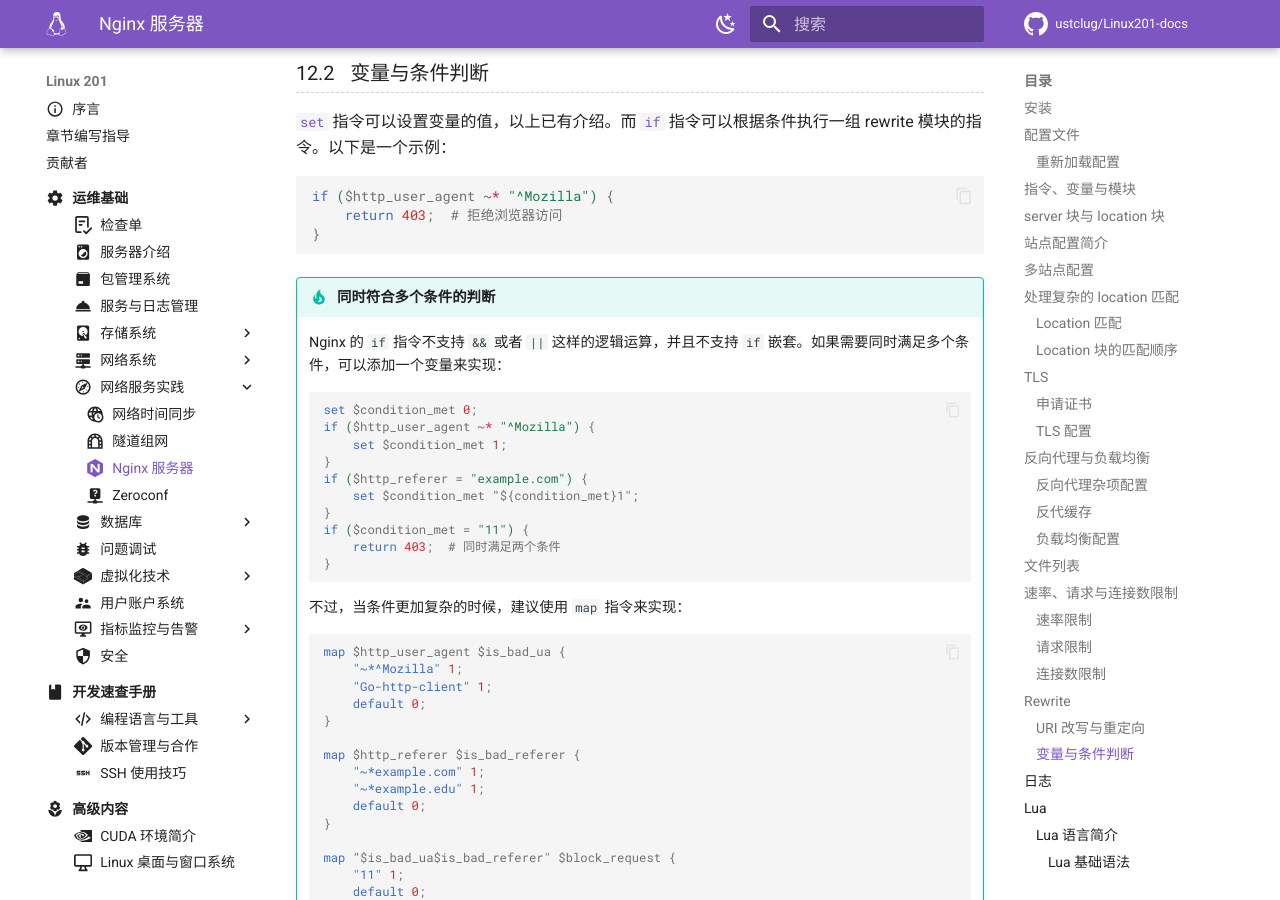
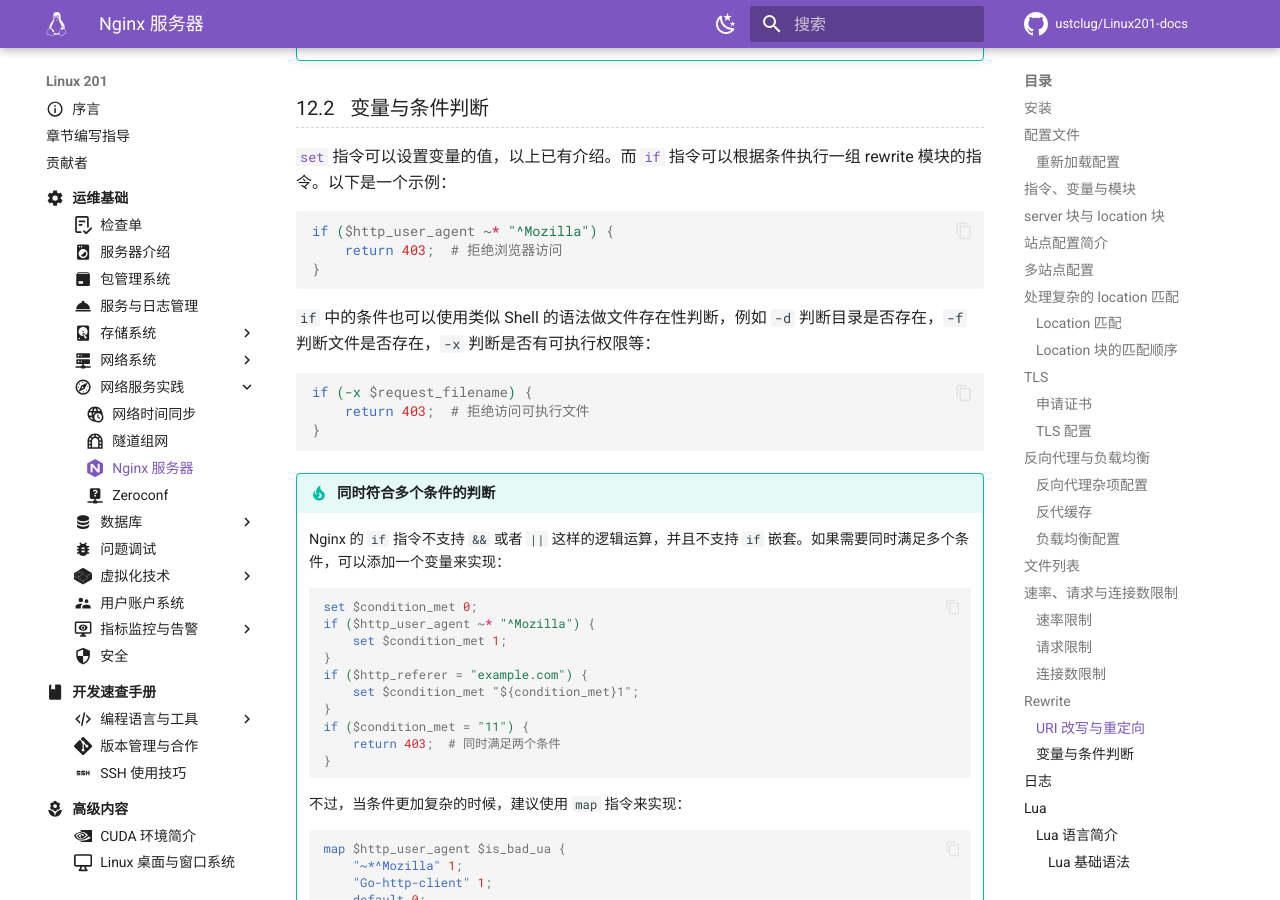
Before and after one commit to ustclug/Linux201-docs, an MkDocs documentation site: the page built from docs/ops/network-service/nginx.md, in a window 1280 px wide and 900 px high, scrolled down 24175 px. Built offline with MkDocs 1.6.1 and Material for MkDocs 9.7.7, drawn with Linux system fonts in a browser that asks for light colours; comment, search, counter and statistics services are not loaded; some of the changed text lies outside the part shown.

Commit message:
ops/network-service: Note about if and existence check

````diff
--- a/docs/ops/network-service/nginx.md
+++ b/docs/ops/network-service/nginx.md
@@ -882,7 +882,7 @@
 
     location @dir_check {
         internal;
-        if (-d $request_filename) {
+        if (-d $request_filename) {  # 判断目录是否存在
             rewrite ^(.*)$ /_dir_handler/$1/ last;
         }
         return 404;
@@ -893,6 +893,8 @@
         proxy_pass http://127.0.0.1:1234/;  # 文件列表程序监听的地址
     }
     ```
+
+    有关 `internal` 与 `if` 等相关的介绍，可参考下文的 [Rewrite](#rewrite) 部分。
 
 ## 速率、请求与连接数限制 {#limiting}
 
@@ -1024,6 +1026,14 @@
 ```nginx
 if ($http_user_agent ~* "^Mozilla") {
     return 403;  # 拒绝浏览器访问
+}
+```
+
+`if` 中的条件也可以使用类似 Shell 的语法做文件存在性判断，例如 `-d` 判断目录是否存在，`-f` 判断文件是否存在，`-x` 判断是否有可执行权限等：
+
+```nginx
+if (-x $request_filename) {
+    return 403;  # 拒绝访问可执行文件
 }
 ```
 
````
